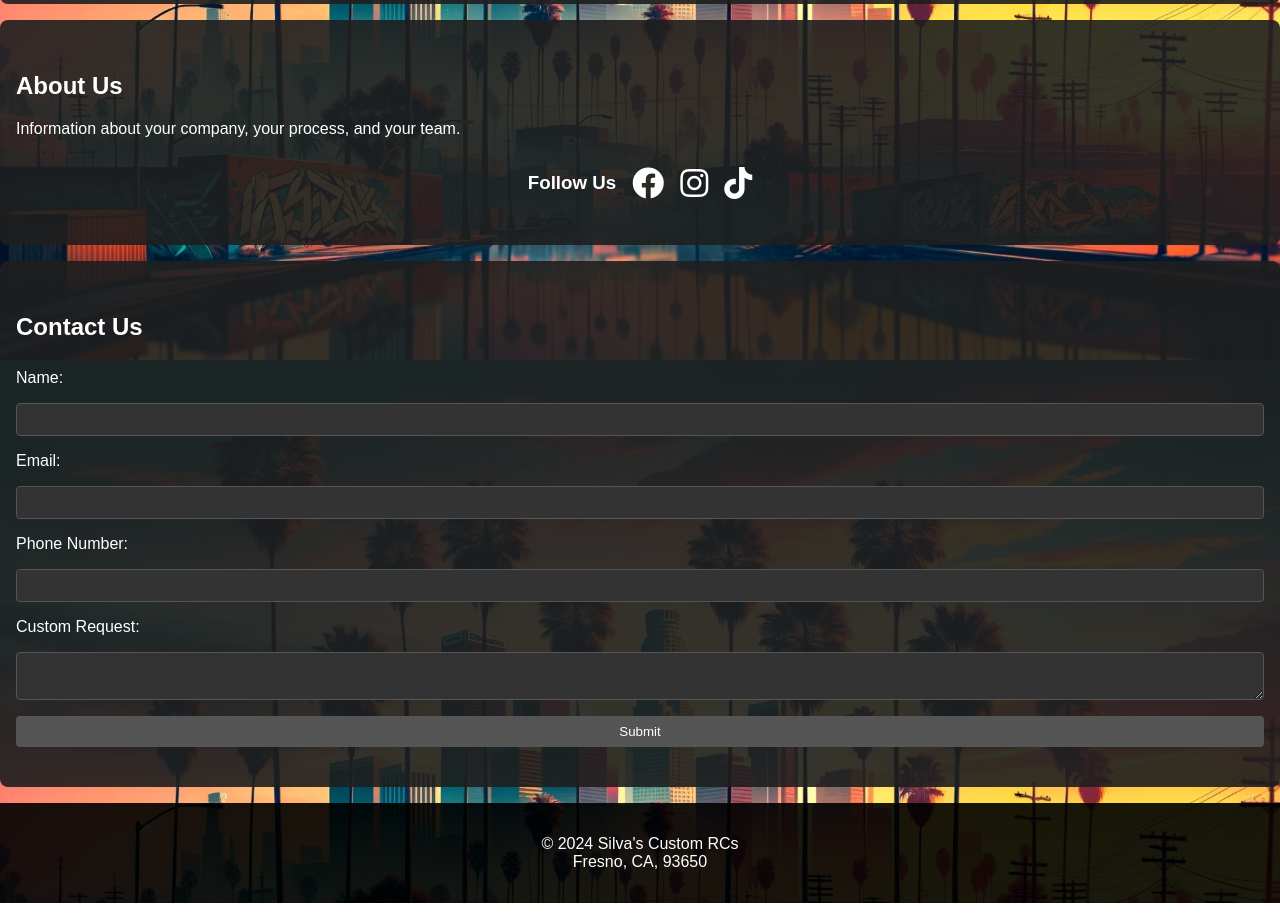
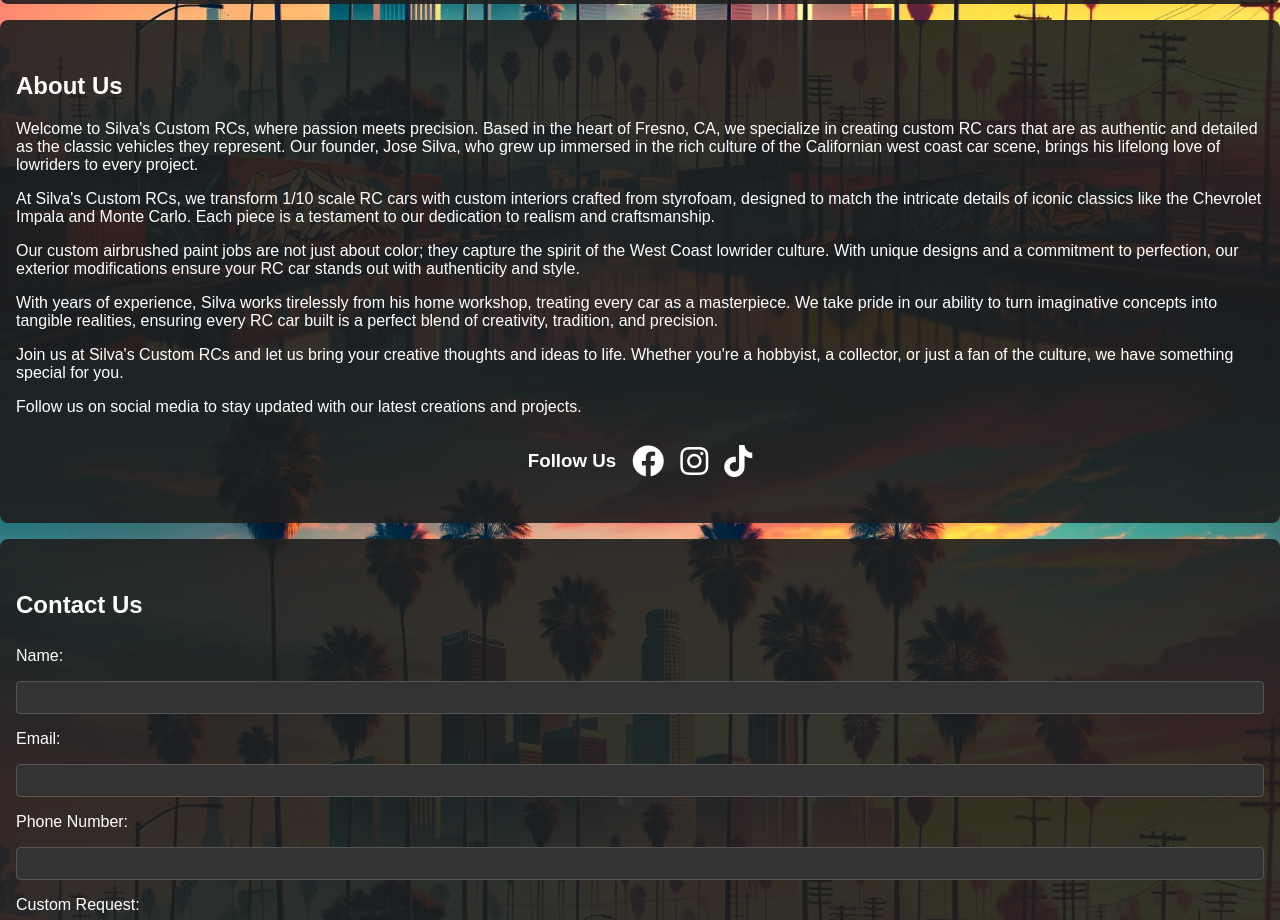
Before and after one commit to Danielcxurena/Jose-s-RC-Cars, a plain HTML site: page index.html in a window 1280 px wide. Shown: the part 1240-2160 px from the top of the page. Drawn offline with Linux system fonts and the light colour scheme.

Commit message:
Update index.html

```diff
--- a/index.html
+++ b/index.html
@@ -54,7 +54,12 @@
 
 <section id="about">
     <h2>About Us</h2>
-        <p>Information about your company, your process, and your team.</p>
+    <p>Welcome to Silva's Custom RCs, where passion meets precision. Based in the heart of Fresno, CA, we specialize in creating custom RC cars that are as authentic and detailed as the classic vehicles they represent. Our founder, Jose Silva, who grew up immersed in the rich culture of the Californian west coast car scene, brings his lifelong love of lowriders to every project.</p>
+    <p>At Silva's Custom RCs, we transform 1/10 scale RC cars with custom interiors crafted from styrofoam, designed to match the intricate details of iconic classics like the Chevrolet Impala and Monte Carlo. Each piece is a testament to our dedication to realism and craftsmanship.</p>
+    <p>Our custom airbrushed paint jobs are not just about color; they capture the spirit of the West Coast lowrider culture. With unique designs and a commitment to perfection, our exterior modifications ensure your RC car stands out with authenticity and style.</p>
+    <p>With years of experience, Silva works tirelessly from his home workshop, treating every car as a masterpiece. We take pride in our ability to turn imaginative concepts into tangible realities, ensuring every RC car built is a perfect blend of creativity, tradition, and precision.</p>
+    <p>Join us at Silva's Custom RCs and let us bring your creative thoughts and ideas to life. Whether you're a hobbyist, a collector, or just a fan of the culture, we have something special for you.</p>
+    <p>Follow us on social media to stay updated with our latest creations and projects.</p>
     <div class="social-media">
         <h3>Follow Us</h3>
         <a href="https://www.facebook.com/profile.php?id=100042158983002&mibextid=ZbWKwL">
@@ -68,6 +73,7 @@
         </a>
     </div>
 </section>
+
 
     <section id="contact">
         <h2>Contact Us</h2>
```
Lines whose indentation alone changed are shown as unchanged.
